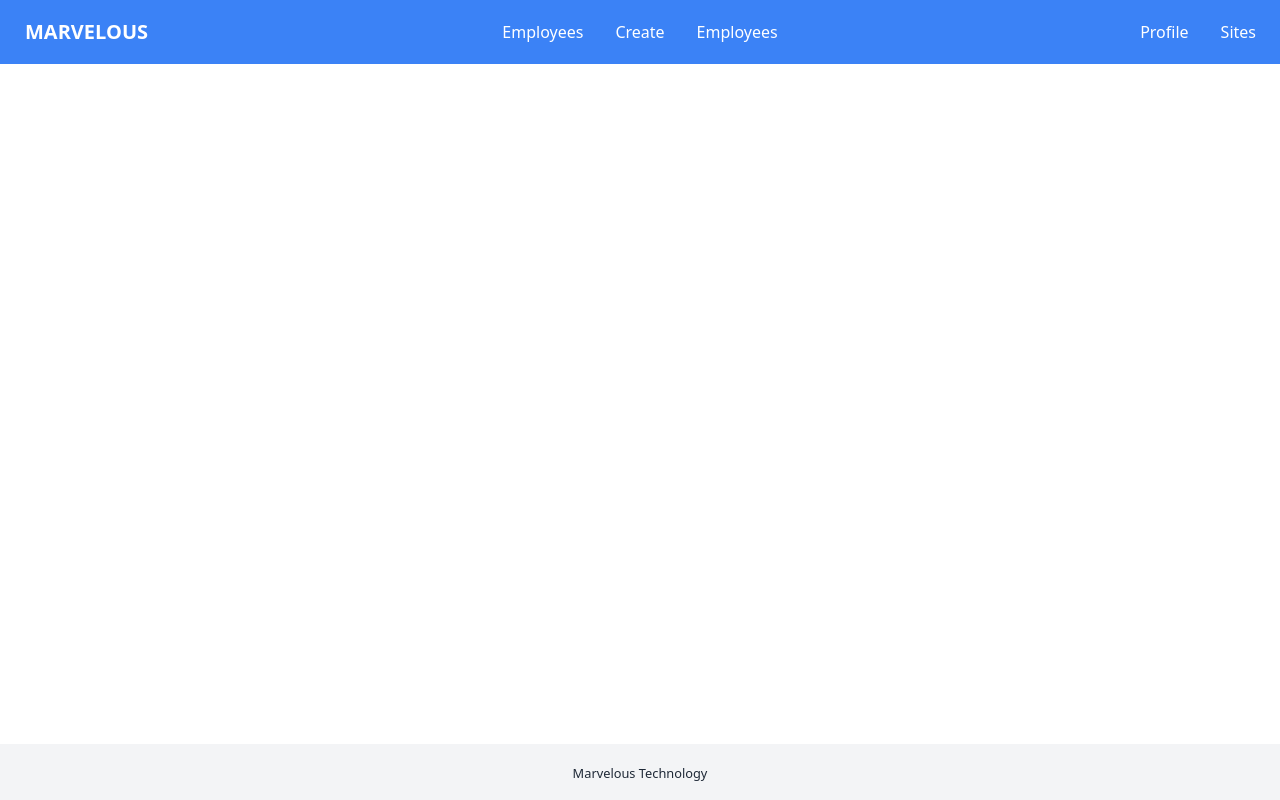
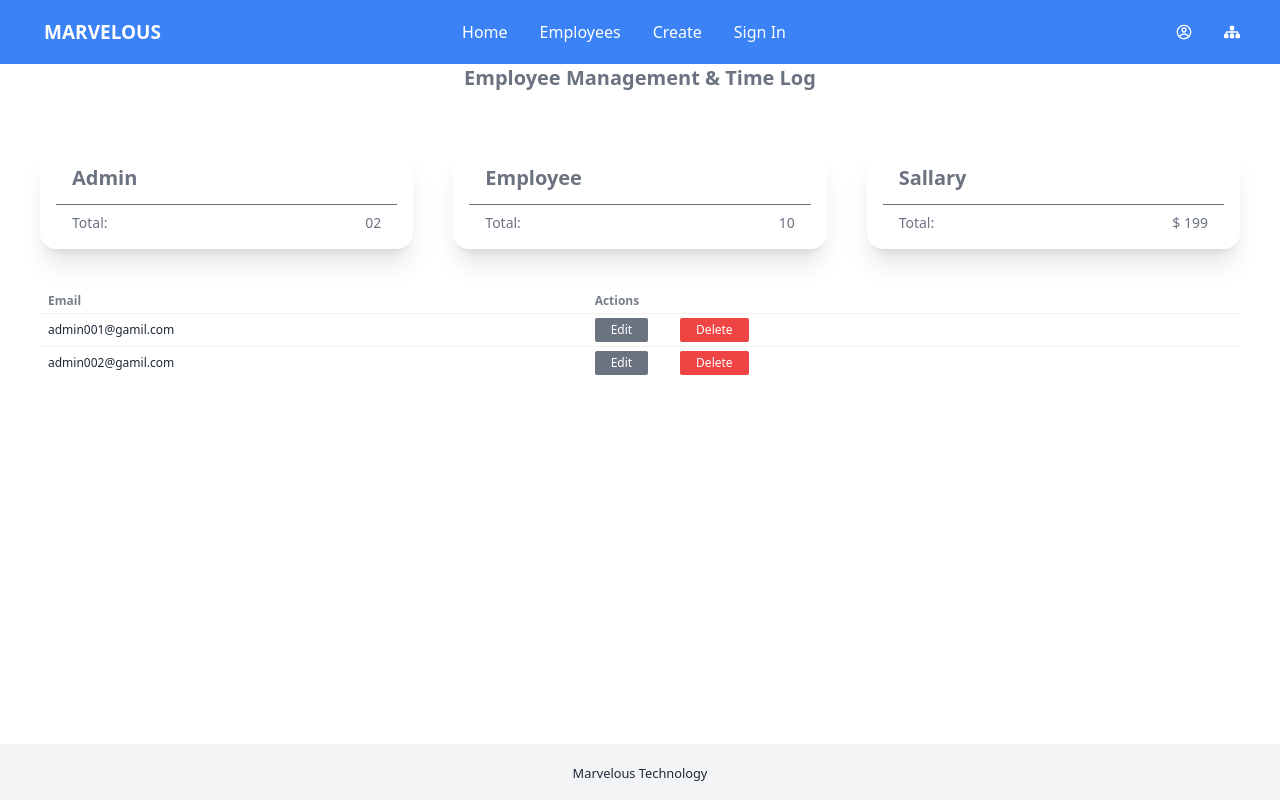
Before and after one commit to HironmoyRay/Employee_Management, a React (Vite) app: page / in a window 1280 px wide. Built offline with nearby package versions, Linux system fonts and the light colour scheme.

Commit message:
Dashboard UI

```diff
--- a/src/component/Header/Header.jsx
+++ b/src/component/Header/Header.jsx
@@ -1,9 +1,8 @@
-import { useState } from "react";
+import { CgProfile } from "react-icons/cg";
+import { FaSitemap } from "react-icons/fa6";
 import { NavLink } from "react-router-dom";
 
 const Header = () => {
-  const [open, setOpen] = useState(false);
-
   return (
     // <div className=" bg-PRIMARY text-WHITE flex items-center">
     //   <div className="hidden lg:block flex-none  px-10">
@@ -73,35 +72,60 @@ const Header = () => {
             className=" menu-sm dropdown-content mt-3 z-[1] p-2 shadow bg-PRIMARY-light  rounded-box w-52"
           >
             <li>
-              <NavLink>Employees</NavLink>
+              <NavLink to="/">Home</NavLink>
             </li>
             <li>
-              <NavLink>Create</NavLink>
+              <NavLink to="/employees">Employees</NavLink>
             </li>
             <li>
-              <NavLink>Employees</NavLink>
+              <NavLink to="/create">Create</NavLink>
+            </li>
+            <li>
+              <NavLink to="/signin">Signin</NavLink>
             </li>
           </ul>
         </div>
-        {/* <a className="btn btn-ghost text-xl">daisyUI</a> */}
-        <NavLink className="btn btn-ghost text-xl">MARVELOUS</NavLink>
+
+        <NavLink to="/" className="btn btn-ghost text-base hidden lg:flex  lg:text-xl mx-4">
+          MARVELOUS
+        </NavLink>
+      </div>
+      <div className="navbar-center flex lg:hidden ">
+        <NavLink to="/" className="btn btn-ghost text-base">
+          MARVELOUS
+        </NavLink>
       </div>
       <div className="navbar-center hidden lg:flex">
         <ul className="menu-horizontal px-1">
           <li className="mx-4">
-            <NavLink className="">Employees</NavLink>
+            <NavLink to="/">Home</NavLink>
           </li>
           <li className="mx-4">
-            <NavLink>Create</NavLink>
+            <NavLink to="/employees">Employees</NavLink>
           </li>
           <li className="mx-4">
-            <NavLink>Employees</NavLink>
+            <NavLink to="/create">Create</NavLink>
+          </li>
+          <li className="mx-4">
+            <NavLink to="/signin">Sign In</NavLink>
           </li>
         </ul>
       </div>
-      <div className="navbar-end">
-        <NavLink className="px-4">Profile</NavLink>
-        <NavLink className="px-4">Sites</NavLink>
+      <div className="navbar-end mx-4">
+        <NavLink
+          to="/profile"
+          className="px-4 tooltip tooltip-bottom"
+          data-tip="Profile"
+        >
+          <CgProfile />
+        </NavLink>
+        <NavLink
+          to="/allSites"
+          className="px-4 tooltip tooltip-bottom"
+          data-tip="All Sites"
+        >
+          <FaSitemap />
+        </NavLink>
       </div>
     </div>
   );
--- /dev/null
+++ b/src/pages/AllSites/AllSites.jsx
@@ -0,0 +1,11 @@
+import React from 'react';
+
+const AllSites = () => {
+    return (
+        <div>
+            <h1>All sites</h1>
+        </div>
+    );
+};
+
+export default AllSites;
--- a/src/pages/CreateEmployee/CreateEmployee.jsx
+++ b/src/pages/CreateEmployee/CreateEmployee.jsx
@@ -1,21 +1,7 @@
 const CreateEmployee = () => {
   return (
     <div>
-      <dialog id="my_modal_1" className="modal">
-        <div className="modal-box">
-          <h3 className="font-bold text-lg">Hello!</h3>
-          <p className="py-4">
-            Press ESC key or click the button below to close
-          </p>
-          <div className="modal-action">
-            <form method="dialog">
-              <input type="text" name="firstName" id="" />
-              <input type="text" name="firstName" id="" />
-              <button className="btn bg-violet-500 text-white">Create</button>
-            </form>
-          </div>
-        </div>
-      </dialog>
+      <h1>Create Employee</h1>
     </div>
   );
 };
--- /dev/null
+++ b/src/pages/DashBoard/DashBoard.jsx
@@ -0,0 +1,77 @@
+const DashBoard = () => {
+  return (
+    <div>
+      <h1 className="text-center font-bold text-xl text-SECONDARY  ">
+        Employee Management & Time Log
+      </h1>
+      <div className="grid grid-cols-3 gap-10 m-10">
+        <div className="card card-compact  bg-base-100 shadow-xl mt-4">
+          <div className="card-body text-SECONDARY ">
+            <h2 className="card-title px-4">Admin</h2>
+            <hr />
+            <div className="flex font-medium px-4">
+              <p className="text-left ">Total:</p>
+              <p className="text-right  ">02</p>
+            </div>
+          </div>
+        </div>
+        <div className="card card-compact bg-base-100 shadow-xl mt-4">
+          <div className="card-body text-SECONDARY ">
+            <h2 className="card-title px-4">Employee</h2>
+            <hr />
+            <div className="flex font-medium px-4">
+              <p className="text-left ">Total:</p>
+              <p className="text-right  ">10</p>
+            </div>
+          </div>
+        </div>
+        <div className="card card-compact bg-base-100 shadow-xl mt-4">
+          <div className="card-body text-SECONDARY ">
+            <h2 className="card-title px-4">Sallary</h2>
+            <hr />
+            <div className="flex  font-medium px-4">
+              <p className="text-left ">Total:</p>
+              <p className="text-right">$ 199</p>
+            </div>
+          </div>
+        </div>
+      </div>
+      <div className="overflow-x-auto m-10">
+        <table className="table table-xs">
+          <thead>
+            <tr>
+              <th>Email</th>
+              <th>Actions</th>
+            </tr>
+          </thead>
+          <tbody>
+            <tr>
+              <td>admin001@gamil.com</td>
+              <td>
+                <button className="bg-SECONDARY hover:bg-SECONDARY-dark font-medium text-WHITE  rounded-sm px-4 py-1 me-4">
+                  Edit
+                </button>
+                <button className="bg-DANGER-light hover:bg-DANGER font-medium text-WHITE  rounded-sm px-4 py-1 ms-4">
+                  Delete
+                </button>
+              </td>
+            </tr>
+            <tr>
+              <td>admin002@gamil.com</td>
+              <td>
+                <button className="bg-SECONDARY hover:bg-SECONDARY-dark font-medium text-WHITE  rounded-sm px-4 py-1 me-4">
+                  Edit
+                </button>
+                <button className="bg-DANGER-light hover:bg-DANGER font-medium text-WHITE  rounded-sm px-4 py-1 ms-4">
+                  Delete
+                </button>
+              </td>
+            </tr>
+          </tbody>
+        </table>
+      </div>
+    </div>
+  );
+};
+
+export default DashBoard;
--- /dev/null
+++ b/src/pages/Profile/Profile.jsx
@@ -0,0 +1,11 @@
+
+
+const Profile = () => {
+    return (
+        <div>
+            <h1>This is Profile</h1>
+        </div>
+    );
+};
+
+export default Profile;
--- a/src/pages/SignInForm/SignInForm.jsx
+++ b/src/pages/SignInForm/SignInForm.jsx
@@ -3,44 +3,7 @@ import { Link } from "react-router-dom";
 const SignInForm = () => {
   return (
     <div>
-      <form className="my-10">
-        <div className="hero">
-          <div className="card w-full max-w-sm shadow-2xl bg-base-100">
-            <form className="card-body">
-              <div className="form-control">
-                <label className="label">
-                  <span className="label-text">Email</span>
-                </label>
-                <input
-                  type="email"
-                  placeholder="Email"
-                  className="input input-bordered"
-                  required
-                />
-              </div>
-              <div className="form-control">
-                <label className="label">
-                  <span className="label-text">Password</span>
-                </label>
-                <input
-                  type="password"
-                  placeholder="Password"
-                  className="input input-bordered"
-                  required
-                />
-                <label className="label">
-                  <a href="#" className="label-text-alt link link-hover">
-                    Forgot password?
-                  </a>
-                </label>
-              </div>
-              <div className="form-control mt-6">
-                <Link className="btn  bg-violet-500 text-white ">Login</Link>
-              </div>
-            </form>
-          </div>
-        </div>
-      </form>
+     <h1>Sign In</h1>
     </div>
   );
 };
```
Also changed, not shown: src/main.jsx (+13 -1 lines).
